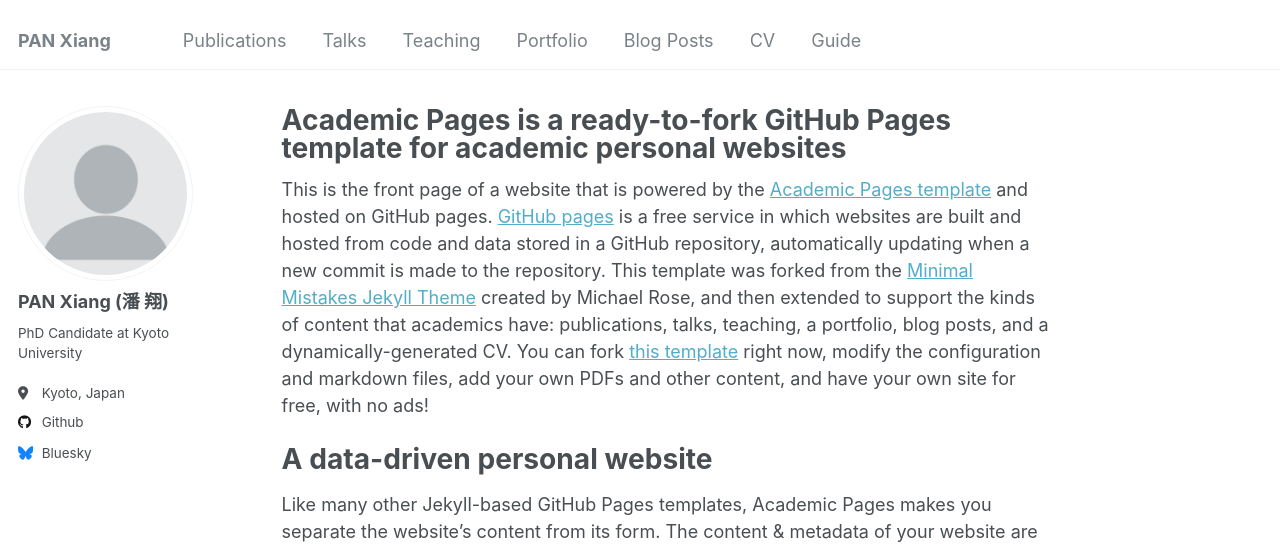
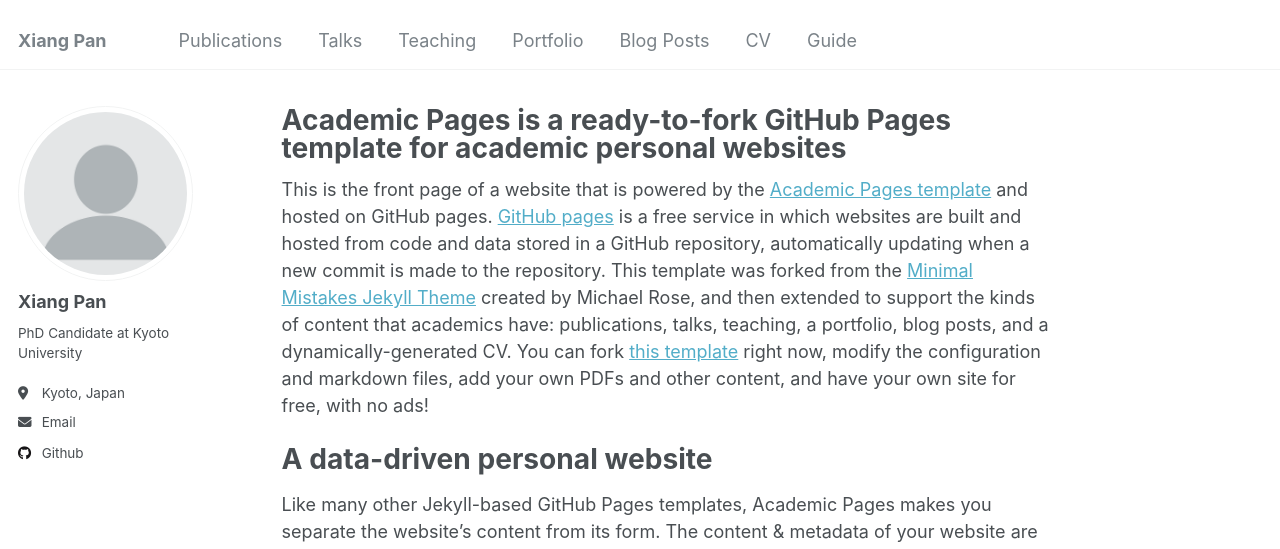
Before and after one commit to pan-xiang/pan-xiang.github.io, a Jekyll site: the page built from _pages/about.md, in a window 1280 px wide. Shown: the top 549 px of the page. Built offline with Jekyll 4.4.1, drawn with Linux system fonts in a browser that asks for light colours.

Commit message:
Update _config.yml

```diff
--- a/_config.yml
+++ b/_config.yml
@@ -8,7 +8,7 @@
 
 # Basic Site Settings
 locale                   : "en-US"
-title                    : "PAN Xiang"
+title                    : "Xiang Pan"
 title_separator          : "-"
 name                     : &name "Xiang Pan"
 description              : &description "personal description"
@@ -22,13 +22,13 @@ repository               : "xiangpancn/xiangpancn.github.io"
 author:
   # Biographic information
   avatar           : "profile.png"
-  name             : "PAN Xiang (潘 翔)"
-  # pronouns         : # example: "she/her"
+  name             : "Xiang Pan"
+  pronouns         : # example: "she/her"
   bio              : "PhD Candidate at Kyoto University"
   location         : "Kyoto, Japan"
   # employer         : "Kyoto University"
   # uri              : # URL
-  # email            : "none@example.org"
+  email            : "pan.xiang.35w@st.kyoto-u.ac.jp"
 
   # Academic websites
   arxiv            : # URL - Update with the correct link to your profile
@@ -49,7 +49,7 @@ author:
   stackoverflow    : # User number or user number and name (i.e., use "1" or "1/jeff-atwood")
 
   # Social media
-  bluesky          : "bsky.app" # Replace this with you Bluesky username
+  bluesky          : # "bsky.app" # Replace this with you Bluesky username
   facebook         : # Username
   flickr           : # Username
   foursquare       : # Username
```
